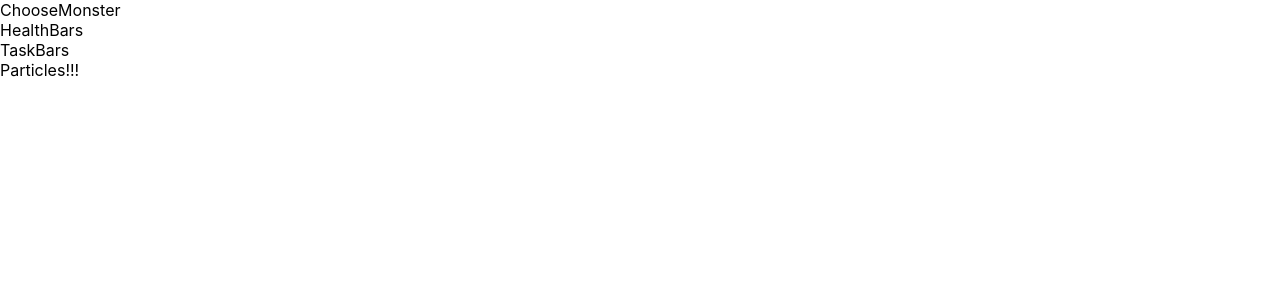
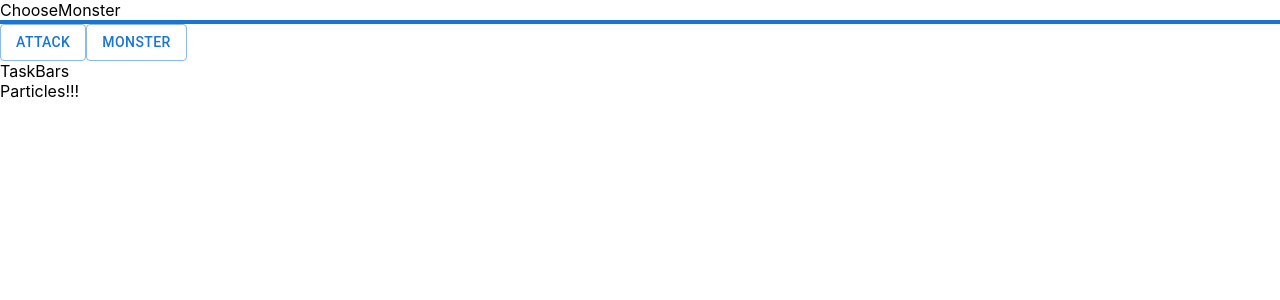
Before and after one commit to luorixo/task-fighter, a React (Create React App) app: page / in a window 1280 px wide. Shown: the top 300 px of the page. Built offline with nearby package versions, Linux system fonts and the light colour scheme.

Commit message:
health bar decreases and increases using the functions

```diff
--- a/package.json
+++ b/package.json
@@ -3,6 +3,9 @@
   "version": "0.1.0",
   "private": true,
   "dependencies": {
+    "@emotion/react": "^11.9.3",
+    "@emotion/styled": "^11.9.3",
+    "@mui/material": "^5.9.1",
     "@testing-library/jest-dom": "^5.16.4",
     "@testing-library/react": "^13.3.0",
     "@testing-library/user-event": "^13.5.0",
--- a/src/components/HealthBar/HealthBar.js
+++ b/src/components/HealthBar/HealthBar.js
@@ -1,8 +1,29 @@
 import React from 'react'
+import { useState } from 'react';
+import LinearProgress from '@mui/material/LinearProgress';
+import { Button } from '@mui/material';
 
 function HealthBar() {
-  return (
-    <div>HealthBars</div>
+
+    // initiate health levels
+    const [health, setHealth] = useState(100);
+
+    // decreases health
+    function Attack(){
+        setHealth(health - 10)
+    }
+
+    // the health of the monster regenerates
+    function MonsterRegen(){
+        setHealth(health + 10)
+    }
+
+    return (
+        <>
+            <LinearProgress variant='determinate' value={health} />
+            <Button variant='outlined' onClick={() => Attack()}>ATTACK</Button>
+            <Button variant='outlined' onClick={() => MonsterRegen()}>MONSTER</Button>
+        </>
   )
 }
 
```
